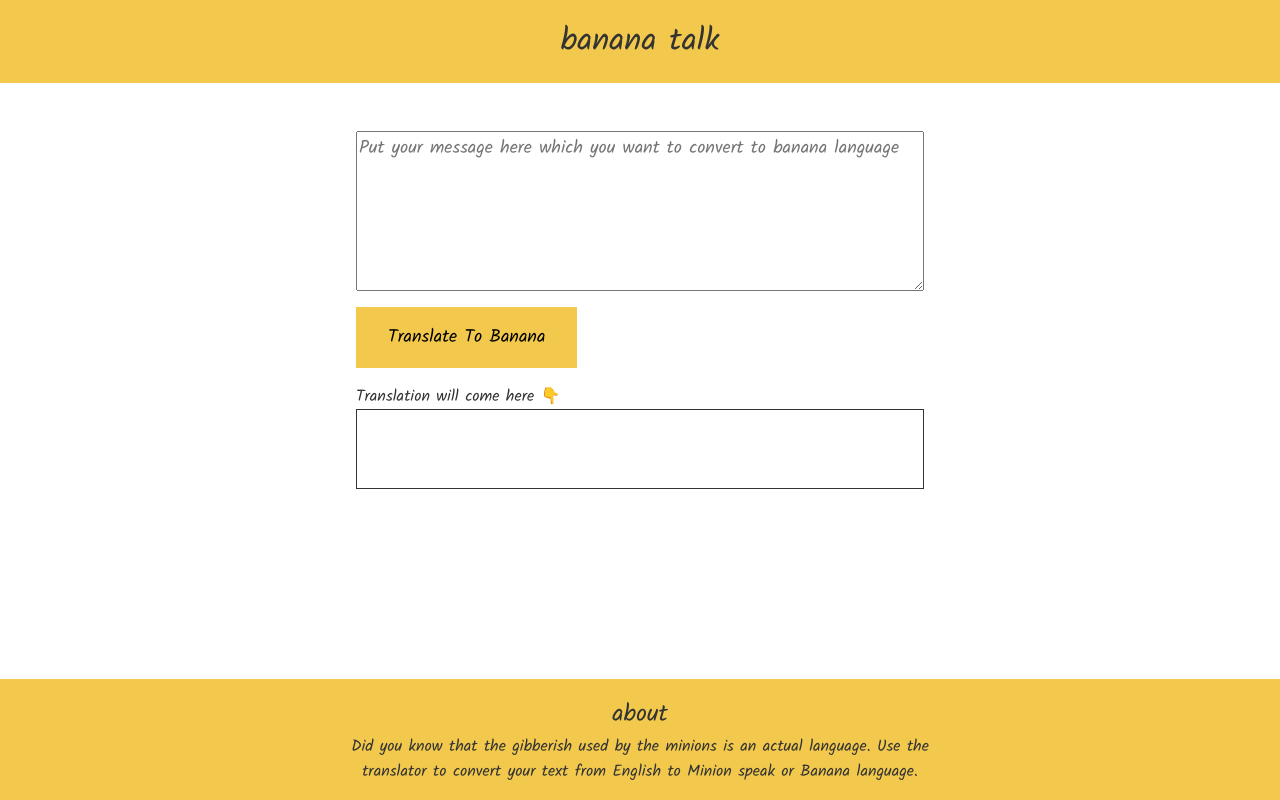
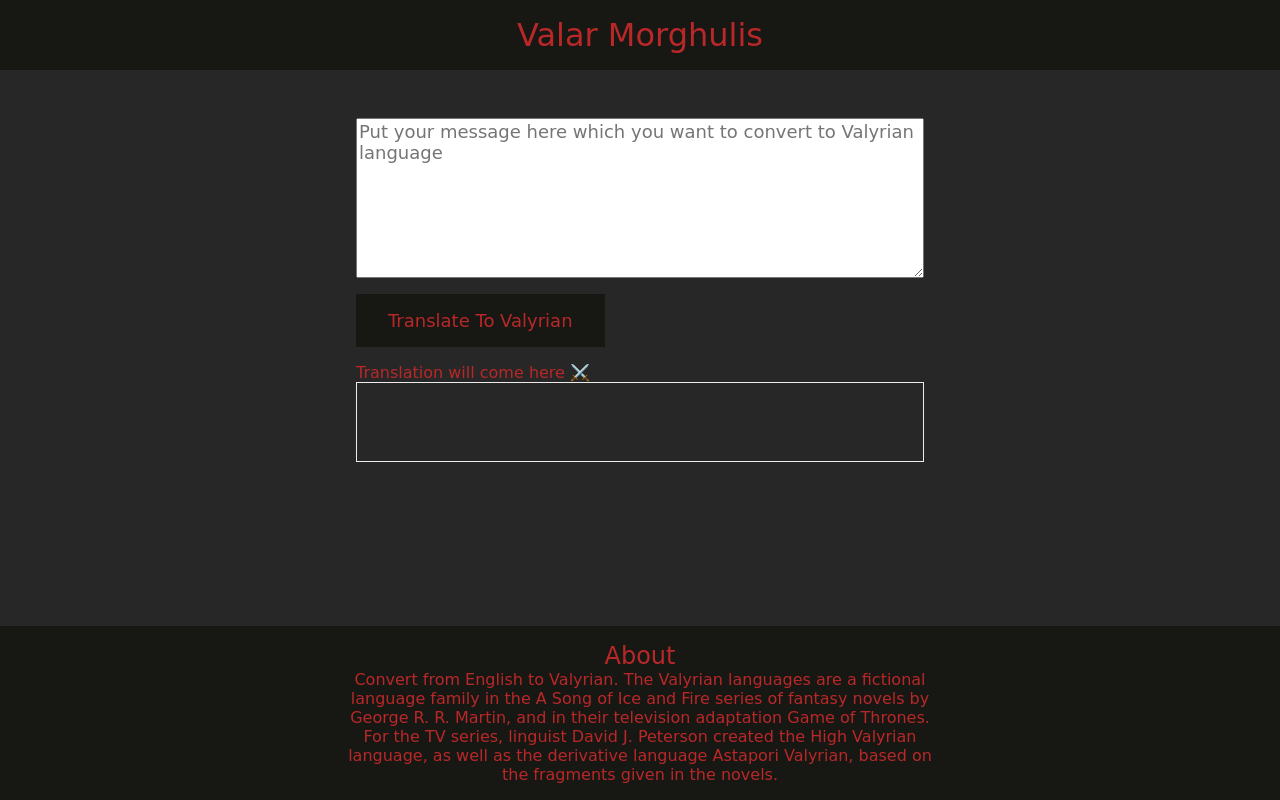
Before and after one commit to VarunNtrj/valyrian-translator, a plain HTML site: page index.html in a window 1280 px wide. Drawn offline with Linux system fonts and the light colour scheme; a web font is replaced by a local one.

Commit message:
refactor

```diff
--- a/global.css
+++ b/global.css
@@ -1,19 +1,21 @@
-@import url('https://fonts.googleapis.com/css2?family=Kalam&display=swap');
+@import url('https://fonts.googleapis.com/css2?family=Delius+Unicase&display=swap');
 
 * {
     box-sizing: border-box;
 }
 
 :root {
-    --primary: #F2C94C;
-    --black: #333333;
+    --primary: #171714;
+    --white: #efecec;
+    --blood-red: #b92828;
     --width-break:600px
 }
 
 body {
     margin: 0;
-    font-family: 'Kalam', cursive;
-    color: #333333;
+    font-family: 'Delius Unicase', cursive;
+    background-color: rgba(0, 0, 0, 0.849);
+    color: var(--blood-red);
 }
 
 nav {
@@ -37,23 +39,24 @@ textarea {
     font-family: inherit;
 }
 
-button {
+.translate-button {
     background-color: var(--primary);
     border: none;
     margin: 1rem 0rem;
     padding: 1rem 2rem;
-    font-family: 'Kalam', cursive;
+    font-family: inherit;
+    color: var(--blood-red);
     font-size: large;
 }
 
 
-#translate-output {
+.translate-output {
     box-sizing: border-box;
     width: 100%;
     min-height: 10vh;
-    max-height: 20vh;
+    max-height: 30vh;
     overflow:scroll;
-    border: 1px solid var(--black);
+    border: 0.5px solid var(--white);
 }
 
 footer {
--- a/index.html
+++ b/index.html
@@ -1,7 +1,7 @@
 <html lang="en" ><head>
     <meta charset="UTF-8">
     <meta name="viewport" content="width=device-width, initial-scale=1.0">
-    <title>banana talk</title>
+    <title>Valyrian Translator</title>
     <link href="global.css" rel="stylesheet">
 
 </head>
@@ -9,25 +9,28 @@
 <body>
     <nav>
         <div style="font-size: 2rem; padding: 1rem;">
-            banana talk
+            Valar Morghulis
         </div>
 
     </nav>
     <main>
-        <textarea id="translate-input" placeholder="Put your message here which you want to convert to banana language"></textarea>
-        <button id="translate-button"> Translate To Banana</button>
-        <div>Translation will come here 👇</div>
+        <textarea id="translate-input" placeholder="Put your message here which you want to convert to Valyrian language"></textarea>
+        <button class="translate-button"> Translate To Valyrian</button>
+        <div>Translation will come here ⚔️</div>
 
-        <div id="translate-output" style="padding: 1rem; font-size: large;"></div>
+        <div class="translate-output" style="padding: 1rem; font-size: large;"></div>
 
 
     </main>
 
 
     <footer>
-        <div style="font-size: x-large;">about</div>
-        <p>Did you know that the gibberish used by the minions is an actual language. Use the translator
-            to convert your text from English to Minion speak or Banana language.</p>
+        <div style="font-size: x-large;">About</div>
+        <p>Convert from English to Valyrian. The Valyrian languages are a fictional
+            language family in the A Song of Ice and Fire series of fantasy novels by George R. R. Martin, and
+            in their television adaptation Game of Thrones. For the TV series, linguist David J. Peterson
+            created the High Valyrian language, as well as the derivative language Astapori Valyrian,
+            based on the fragments given in the novels.</p>
     </footer>
 
     <script src="index.js" type="text/javascript"> </script>
```
